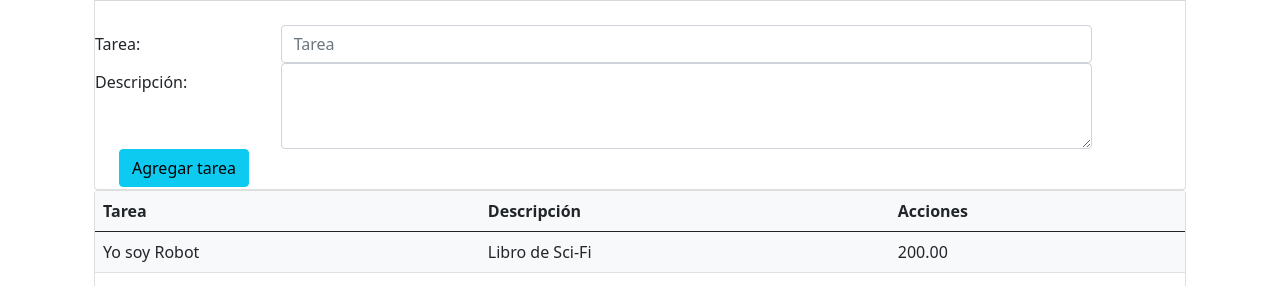
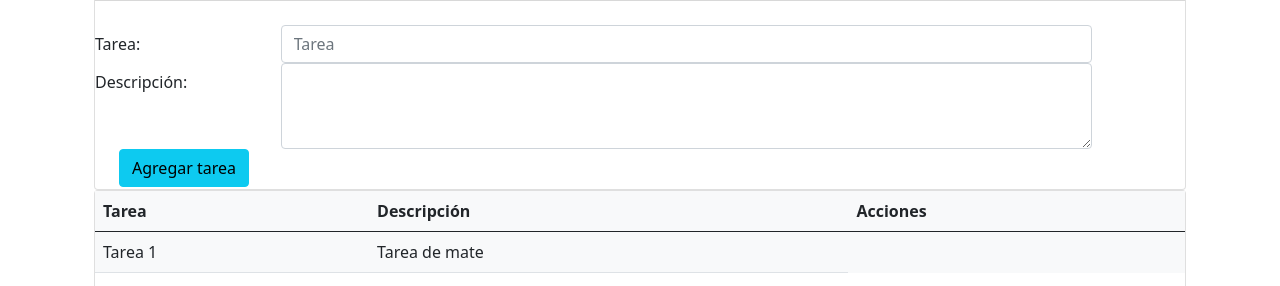
Before and after one commit to quizher/quizher.github.io, a plain HTML site: page index.html in a window 1280 px wide. Shown: the part 666-952 px from the top of the page. Drawn offline with nearby package versions, Linux system fonts and the light colour scheme.

Commit message:
Update index.html

```diff
--- a/index.html
+++ b/index.html
@@ -102,9 +102,8 @@
                                     </thead>
                                     <tbody id="tbody">
                                         <tr>
-                                            <td>Yo soy Robot</td>
-                                            <td>Libro de Sci-Fi</td>
-                                            <td>200.00</td>
+                                            <td>Tarea 1</td>
+                                            <td>Tarea de mate</td>
                                         </tr>
                                     </tbody>
                                 </table>
@@ -117,14 +116,6 @@
                 </div>
             </div>
         </div>
-
-
-
-
-
-
-
-
 
         <footer class="footer">
             <div class="footer-info">
```
